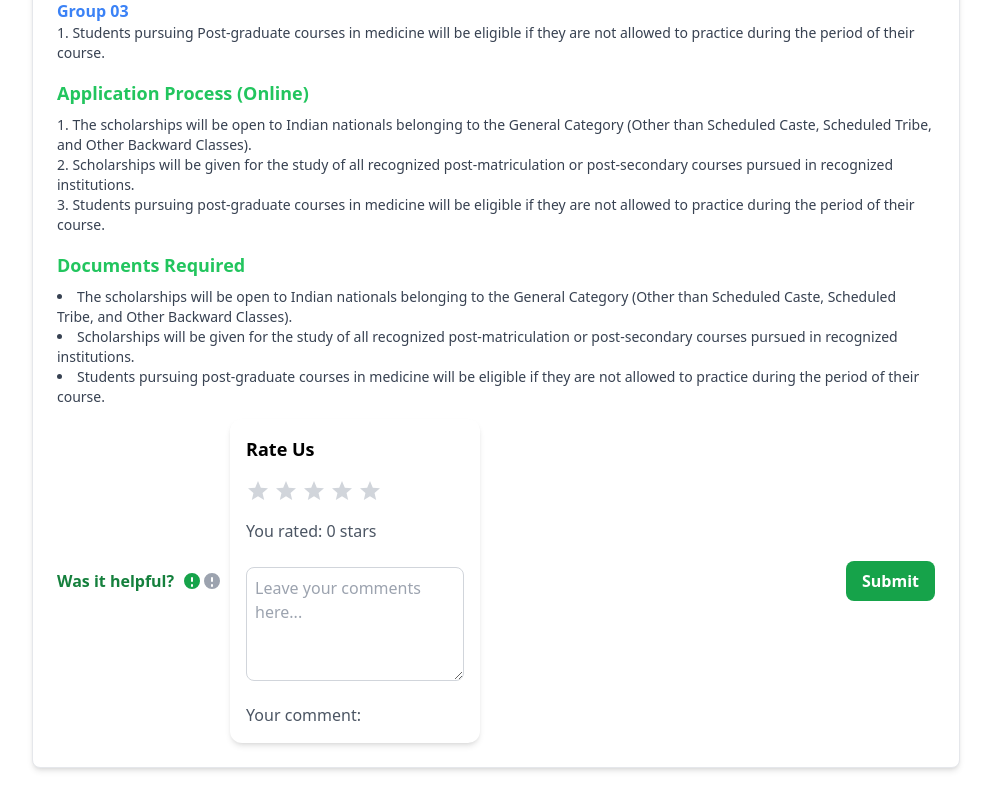
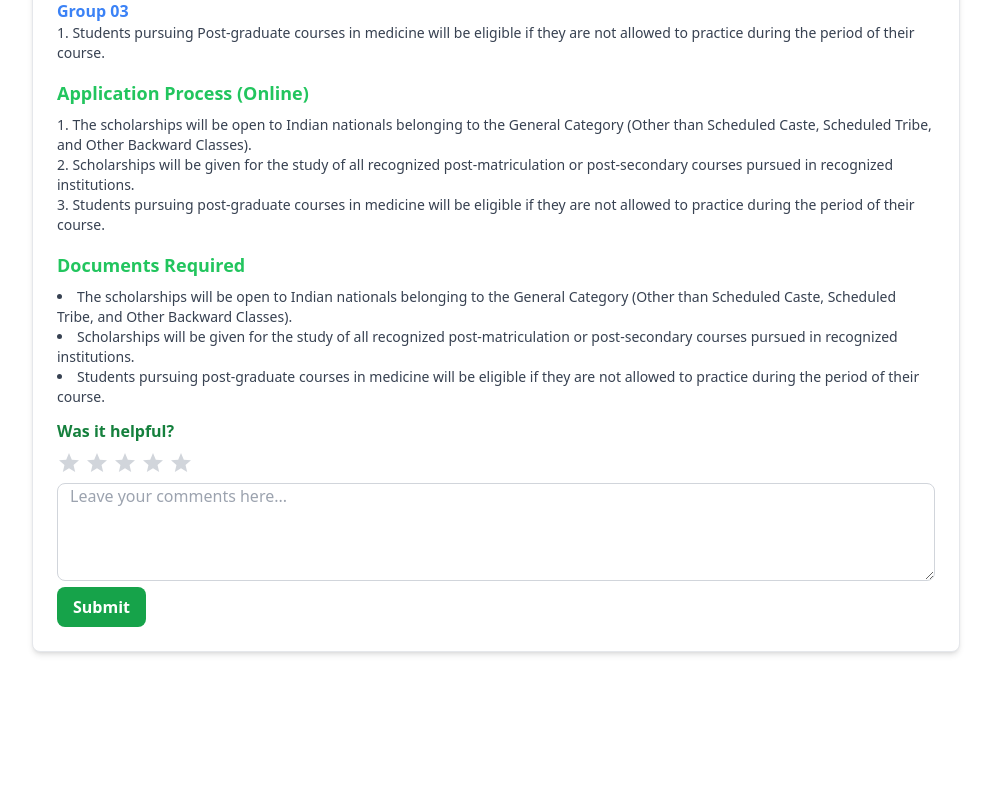
Before and after one commit to pearlorganisation/JAYA_MERN, a React (Vite) app: page /schemeDetail in a window 1280 px wide. Shown: the part 892-1692 px from the top of the page, without its empty margins (288-1279 px from the left). After the commit the page ends 1576 px from the top, so only its background shows below. Built offline with nearby package versions, Linux system fonts and the light colour scheme.

Commit message:
woked on feedback form

```diff
--- a/src/components/FeedbackForm/FeedbackForm.jsx
+++ b/src/components/FeedbackForm/FeedbackForm.jsx
@@ -21,8 +21,7 @@ const FeedbackForm = () => {
     };
 
     return (
-        <div className="p-4 max-w-sm mx-auto bg-white rounded-xl shadow-md space-y-4">
-            <h2 className="text-lg font-semibold">Rate Us</h2>
+        <div className=" max-w-4xl bg-white  space-y-2 ">
             <div className="flex items-center space-x-1">
                 {Array.from({ length: 5 }, (_, index) => (
                     <svg
@@ -31,8 +30,7 @@ const FeedbackForm = () => {
                             }`}
                         fill="currentColor"
                         viewBox="0 0 24 24"
-                        onMouseOver={() => handleMouseOver(index + 1)}
-                        onMouseOut={handleMouseOut}
+
                         onClick={() => handleClick(index + 1)}
                     >
                         <path
@@ -41,21 +39,20 @@ const FeedbackForm = () => {
                     </svg>
                 ))}
             </div>
-            <div>
-                <p className="text-gray-600">You rated: {rating} star{rating !== 1 ? 's' : ''}</p>
-            </div>
+
             <div>
                 <textarea
-                    className="w-full p-2 border border-gray-300 rounded-lg mt-2"
+                    className="w-full border border-gray-300 rounded-lg outline-none px-3"
                     rows="4"
                     placeholder="Leave your comments here..."
                     value={comment}
                     onChange={handleChange}
                 />
+                <button className="bg-green-600 text-white font-semibold px-4 py-2 rounded-lg">
+                    Submit
+                </button>
             </div>
-            <div>
-                <p className="text-gray-600">Your comment: {comment}</p>
-            </div>
+
         </div>
     );
 };
--- a/src/pages/SchemeDetail/SchemeDetail.jsx
+++ b/src/pages/SchemeDetail/SchemeDetail.jsx
@@ -135,41 +135,14 @@ const SchemeDetail = () => {
                         </div>
                     </div>
 
-                    <div className="flex justify-between items-center mt-6">
-                        <div className="flex items-center space-x-2">
+                    <div className="flex justify-between items-center  w-full">
+                        <div className=" w-full space-y-2">
                             <span className="text-green-700 font-semibold">Was it helpful?</span>
-                            <div className="flex items-center">
-                                <svg
-                                    xmlns="http://www.w3.org/2000/svg"
-                                    className="h-5 w-5 text-green-600"
-                                    viewBox="0 0 20 20"
-                                    fill="currentColor"
-                                >
-                                    <path
-                                        fillRule="evenodd"
-                                        d="M10 18a8 8 0 100-16 8 8 0 000 16zm-1-8V7a1 1 0 112 0v3a1 1 0 01-2 0zm0 4a1 1 0 012 0v1a1 1 0 01-2 0v-1z"
-                                        clipRule="evenodd"
-                                    />
-                                </svg>
-                                <svg
-                                    xmlns="http://www.w3.org/2000/svg"
-                                    className="h-5 w-5 text-gray-400"
-                                    viewBox="0 0 20 20"
-                                    fill="currentColor"
-                                >
-                                    <path
-                                        fillRule="evenodd"
-                                        d="M10 18a8 8 0 100-16 8 8 0 000 16zm-1-8V7a1 1 0 112 0v3a1 1 0 01-2 0zm0 4a1 1 0 012 0v1a1 1 0 01-2 0v-1z"
-                                        clipRule="evenodd"
-                                    />
-                                </svg>
-                            </div>
+
                             <FeedbackForm />
                         </div>
 
-                        <button className="bg-green-600 text-white font-semibold px-4 py-2 rounded-lg">
-                            Submit
-                        </button>
+
                     </div>
                 </div>
             </div>
```
